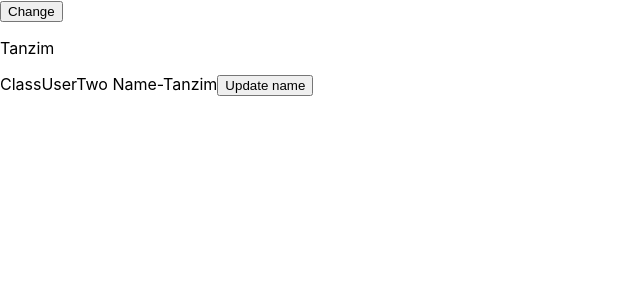
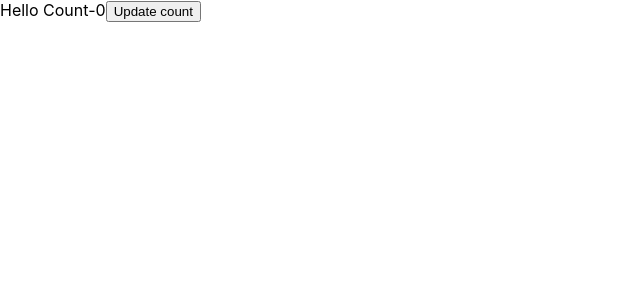
Before and after one commit to TanzimIbthesam/ReactJs, a React (Create React App) app in the folder reactcourse/: page / in a window 1280 px wide. Shown: the top 300 px of the page, without its empty margins (0-640 px from the left). Built offline with nearby package versions, Linux system fonts and the light colour scheme.

Commit message:
7-Component didUpdate

```diff
--- a/reactcourse/src/App.js
+++ b/reactcourse/src/App.js
@@ -1,20 +1,20 @@
 
 
 
-import React, { useState } from 'react';
+import React  from 'react';
 import './App.css';
 import ClassUserTwo from './ClassUsertwo';
 
 function App(){
-  const [name,setName]=useState("Tanzim");
-  const changeName=()=>{
-    setName("Tanzim Ibthesam")
-  }
+  //  const [name,setName]=useState("Tanzim");
+  // const changeName=()=>{
+  //   setName("Tanzim Ibthesam")
+  // }
   return(
     <div>
-      <button onClick={changeName}>Change</button>
-      <p>{name}</p>
-      <ClassUserTwo name={name} />
+      {/* <button onClick={changeName}>Change</button>
+      <p>{name}</p> */}
+      <ClassUserTwo  />
     </div>
   )
 }
--- a/reactcourse/src/ClassUsertwo.js
+++ b/reactcourse/src/ClassUsertwo.js
@@ -5,29 +5,44 @@ class ClassUserTwo extends Component{
 
 constructor(props){
     super()
-    console.log(props);
+    // console.log(props);
     this.state={
-        name:"Tanzim"
+        // name:"Tanzim",
+        count:0
     }
 
 }
-  updateName(){
-      this.setState({name:'Tanzim Ibthesam'})
+//   updateName(){
+//       this.setState({name:'Tanzim Ibthesam'})
+//   }
+  updateCount(){
+      this.setState({count:1})
   }
    componentDidMount(){
        console.log("component did mount");
    }
-   componentDidNotMount(){
-       console.log("component did not mount");
+
+//    componentDidUpdate(){
+//        console.log("Component did update");
+//    }
+   componentDidUpdate(prevState){
+       console.log("Component did update",prevState.count,this.state.count);
+       if(prevState.count===this.state.count){
+           console.log("data already same");
+           this.setState({count:this.state.count+1})
+       }
+       //if done here then there will be infinite loop
+    //    this.setState({count:this.state.count+1})
    }
 
   render(){
-      console.log("Component rendered");
+    //   console.log("Component rendered");
       return(
           <div>
-              ClassUserTwo
-              Name-{this.state.name}
-              <button onClick={()=>this.updateName()}>Update name</button>
+             Hello
+              Count-{this.state.count}
+              {/* <button onClick={()=>this.updateName()}>Update name</button> */}
+              <button onClick={()=>this.updateCount()}>Update count</button>
           </div>
       )
   }
```
